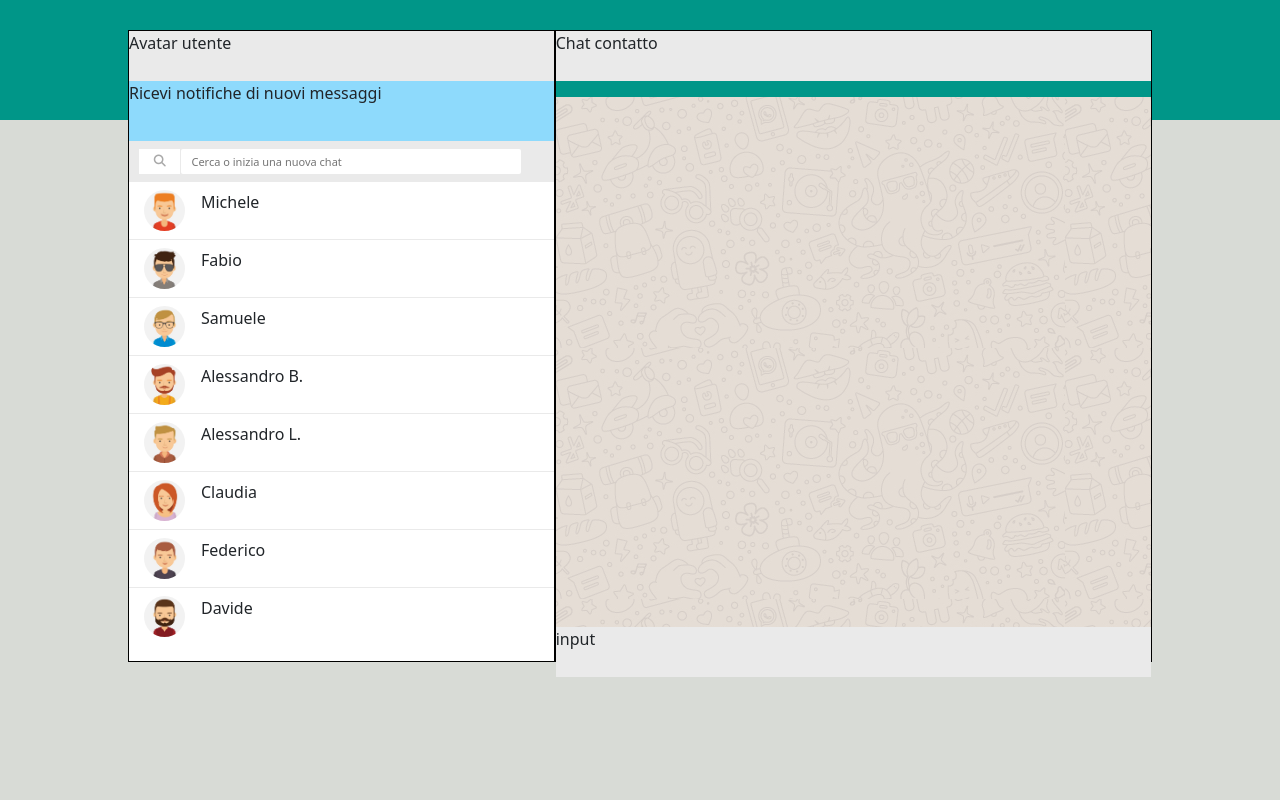
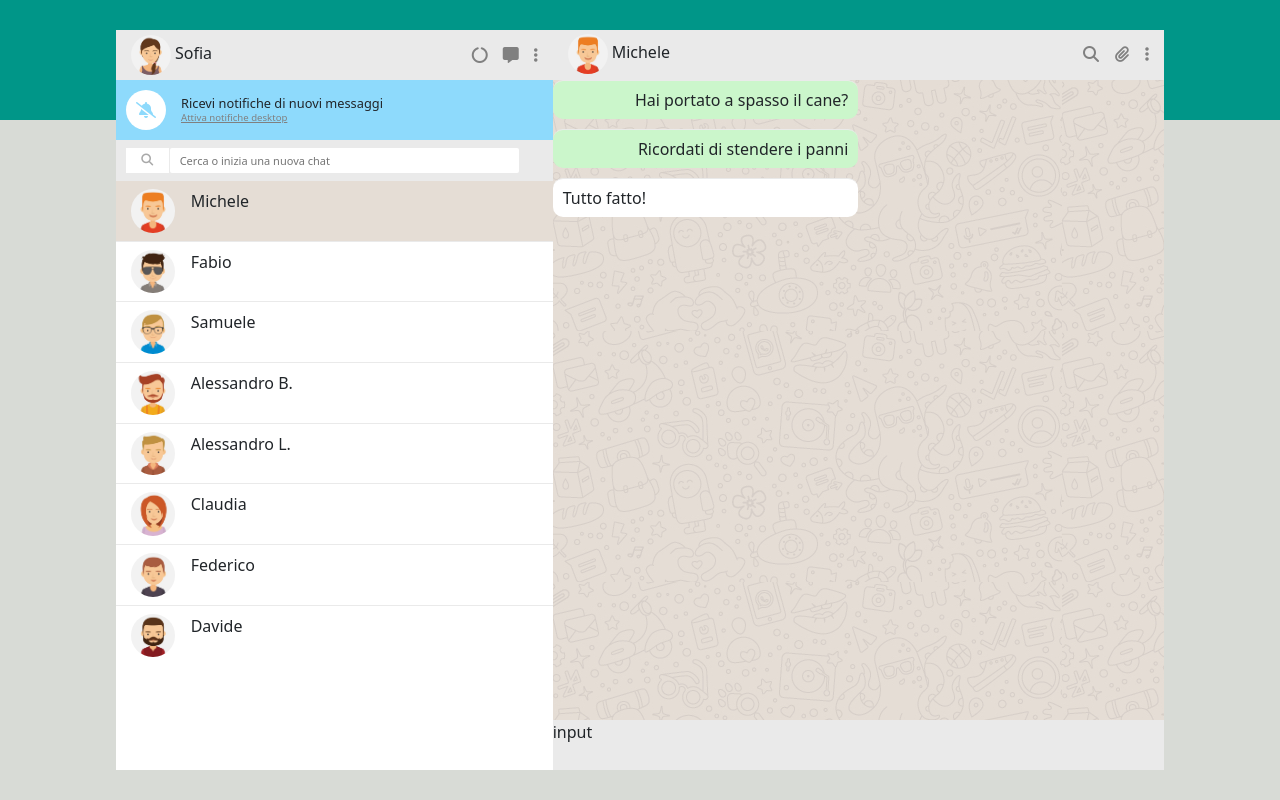
Before and after one commit to Roberta-Colombo/vue-boolzapp, a plain HTML site: page index.html in a window 1280 px wide. Drawn offline with nearby package versions, Linux system fonts and the light colour scheme.

Commit message:
aggiunta parte del layout

```diff
--- a/css/style.css
+++ b/css/style.css
@@ -11,12 +11,9 @@
 }
 
 aside {
-    border: 1px solid black;
     background-color: white;
-}
-
-main {
-    border: 1px solid black;
+    height: calc(100vh - 60px);
+    overflow-y: auto;
 }
 
 nav {
@@ -27,8 +24,28 @@ nav {
 .new-notifications {
     height: 60px;
     background-color: #8EDAFC;
+    font-size: 0.8rem;
+    line-height: 1;
 }
 
+.bell-icon {
+    width: 40px;
+    height: 40px;
+    border-radius: 50%;
+    background-color: white;
+    color: #8EDAFC;
+    text-align: center;
+    line-height: 40px;
+    font-size: 1rem;
+    margin-right: 15px;
+    margin-left: 10px;
+    cursor: pointer;
+}
+
+a {
+    color: grey;
+    font-size: 0.6rem;
+}
 .search-bar {
     height: 40px;
     background-color: #EAEAEA;
@@ -56,16 +73,32 @@ input {
     padding-left: 10px;
 }
 
+ul {
+    list-style: none;
+    padding-left: 0;
+}
+
 li {
-    list-style: none;
     border-top: 1px solid #EAEAEA;
-    padding-left: 15px;
+    padding-left: 0;
 }
 
 .avatar-img {
     width: 10%;
     border-radius: 50%;
+    margin-left: 15px;
 }
+
+.nav-img {
+    width: 40px;
+}
+
+.icons i {
+    color: grey;
+    margin-right: 15px;
+    cursor: pointer;
+}
+
 
 footer {
     height: 50px;
@@ -73,14 +106,35 @@ footer {
 }
 
 .chat-window {
-    height: calc(100% - 100px);
+    height: calc((100vh - 60px) - 100px);
     background-image: url("../img/mine.jpg");
+    overflow: auto;
+}
+
+.bubble {
+    margin-bottom: 10px;
+    border-radius: 10px;
+    padding: 7px 10px;
+    width: 50%;
 }
 
 .sent {
     background-color: rgb(203, 246, 203);
+    display: flex;
+    justify-content: end;
 }
+
 
 .received {
     background-color: white;
+    display: flex;
+    justify-content: start;
 }
+
+.active {
+    background-color: #E5DDD5;
+}
+
+.user-preview:hover {
+    background-color: #e5ddd563;
+}
--- a/index.html
+++ b/index.html
@@ -13,15 +13,30 @@
 <body>
     <div class="wrapper">
         <div id="app">
-            <div class="container">
+            <div class="container px-0">
                 <div class="row">
                     <aside class="col-5 gx-0">
-                        <nav>
-                            Avatar utente
+                        <nav class="d-flex justify-content-between align-items-center">
+                            <div>
+                                <img class="avatar-img nav-img" src="./img/avatar_io.jpg" alt="Your pic">
+                                <span class="ms-1">Sofia</span>
+                            </div>
+
+                            <div class="icons">
+                                <i class="fa-solid fa-circle-notch"></i>
+                                <i class="fa-solid fa-message"></i>
+                                <i class="fa-solid fa-ellipsis-vertical"></i>
+                            </div>
                         </nav>
 
-                        <div class="new-notifications">
-                            Ricevi notifiche di nuovi messaggi
+                        <div class="new-notifications d-flex align-items-center">
+                            <div class="bell-icon">
+                                <i class="fa-solid fa-bell-slash"></i>
+                            </div>
+                            <div>
+                                Ricevi notifiche di nuovi messaggi<br>
+                                <a href="#">Attiva notifiche desktop</a>
+                            </div>
                         </div>
 
                         <div class="search-bar d-flex align-items-center">
@@ -29,32 +44,38 @@
                             <input type="text" placeholder="Cerca o inizia una nuova chat">
                         </div>
 
-                        <ul class="ps-0">
-                            <li v-for="(contact, id) in contacts" :key="id">
-                                <div class="d-flex justify-content-start py-2">
-                                    <img class="avatar-img" v-bind:src="contact.avatar"></img>
-                                    <span class="ms-3">{{ contact.name }}</span>
-                                </div>
-                            </li>
-                        </ul>
+                        <div class="contacts-list">
+                            <ul>
+                                <li v-for="(contact, id) in contacts" :key="id" @click="activateUser(id)">
+                                    <div class="user-preview d-flex justify-content-start py-2" :class="id == activeContact ? 'active' : ''">
+                                        <img class="avatar-img" :src="`./img/avatar${contact.avatar}.jpg`" alt="User pic">
+                                        <span class="ms-3">{{ contact.name }}</span>
+                                    </div>
+                                </li>
+                            </ul>
+                        </div>
                     </aside>
 
                     <main class="col-7 gx-0">
                         <nav>
-                            Chat contatto
+                            <div class="d-flex justify-content-between align-items-center pt-1">
+                                <div>
+                                    <img class="avatar-img nav-img" :src="`./img/avatar${contacts[activeContact].avatar}.jpg`" alt="User pic">
+                                    <span  class="ms-1">{{ contacts[activeContact].name }}</span>
+                                </div>
+
+                                <div class="icons">
+                                    <i class="fa-solid fa-magnifying-glass"></i>
+                                    <i class="fa-solid fa-paperclip"></i>
+                                    <i class="fa-solid fa-ellipsis-vertical"></i>
+                                </div>
+                            </div>
                         </nav>
 
                         <div class="chat-window">
                             <ul>
-                                <li v-for="(message, index) in messages" :key="index">
-                                    <div>
-                                       <!-- {{ contacts[activeContact].messages[index] }} -->
-
-
-                                    <!-- {{ contacts[activeContact].messages[index].message[1] }} -->
-
-
-                                    </div>
+                                <li class="bubble" v-for="(item, index) in contacts[activeContact].messages" :class="item.status == 'sent' ? 'sent' : 'received'">
+                                    {{ contacts[activeContact].messages[index].message }}
 
                                 </li>
                             </ul>
--- a/js/script.js
+++ b/js/script.js
@@ -4,12 +4,11 @@ createApp({
     data() {
         return {
             activeContact: 0,
-            showedMessage: 0,
             contacts: [
                 {
                     name: 'Michele',
                     id: '1',
-                    avatar: './img/avatar_1.jpg',
+                    avatar: '_1',
                     visible: true,
                     messages: [
                         {
@@ -32,7 +31,7 @@ createApp({
                 {
                     name: 'Fabio',
                     id: '2',
-                    avatar: './img/avatar_2.jpg',
+                    avatar: '_2',
                     visible: true,
                     messages: [
                         {
@@ -55,7 +54,7 @@ createApp({
                 {
                     name: 'Samuele',
                     id: '3',
-                    avatar: './img/avatar_3.jpg',
+                    avatar: '_3',
                     visible: true,
                     messages: [
                         {
@@ -78,7 +77,7 @@ createApp({
                 {
                     name: 'Alessandro B.',
                     id: '4',
-                    avatar: './img/avatar_4.jpg',
+                    avatar: '_4',
                     visible: true,
                     messages: [
                         {
@@ -96,7 +95,7 @@ createApp({
                 {
                     name: 'Alessandro L.',
                     id: '5',
-                    avatar: './img/avatar_5.jpg',
+                    avatar: '_5',
                     visible: true,
                     messages: [
                         {
@@ -114,7 +113,7 @@ createApp({
                 {
                     name: 'Claudia',
                     id: '6',
-                    avatar: './img/avatar_6.jpg',
+                    avatar: '_6',
                     visible: true,
                     messages: [
                         {
@@ -137,7 +136,7 @@ createApp({
                 {
                     name: 'Federico',
                     id: '7',
-                    avatar: './img/avatar_7.jpg',
+                    avatar: '_7',
                     visible: true,
                     messages: [
                         {
@@ -155,7 +154,7 @@ createApp({
                 {
                     name: 'Davide',
                     id: '8',
-                    avatar: './img/avatar_8.jpg',
+                    avatar: '_8',
                     visible: true,
                     messages: [
                         {
@@ -177,5 +176,13 @@ createApp({
                 }
             ]
         }
+    },
+    methods: {
+        activateUser(id) {
+            this.activeContact = this.contacts.findIndex((item)=> {
+                return id === item.id
+            })
+        }
     }
+
 }).mount('#app')
```
